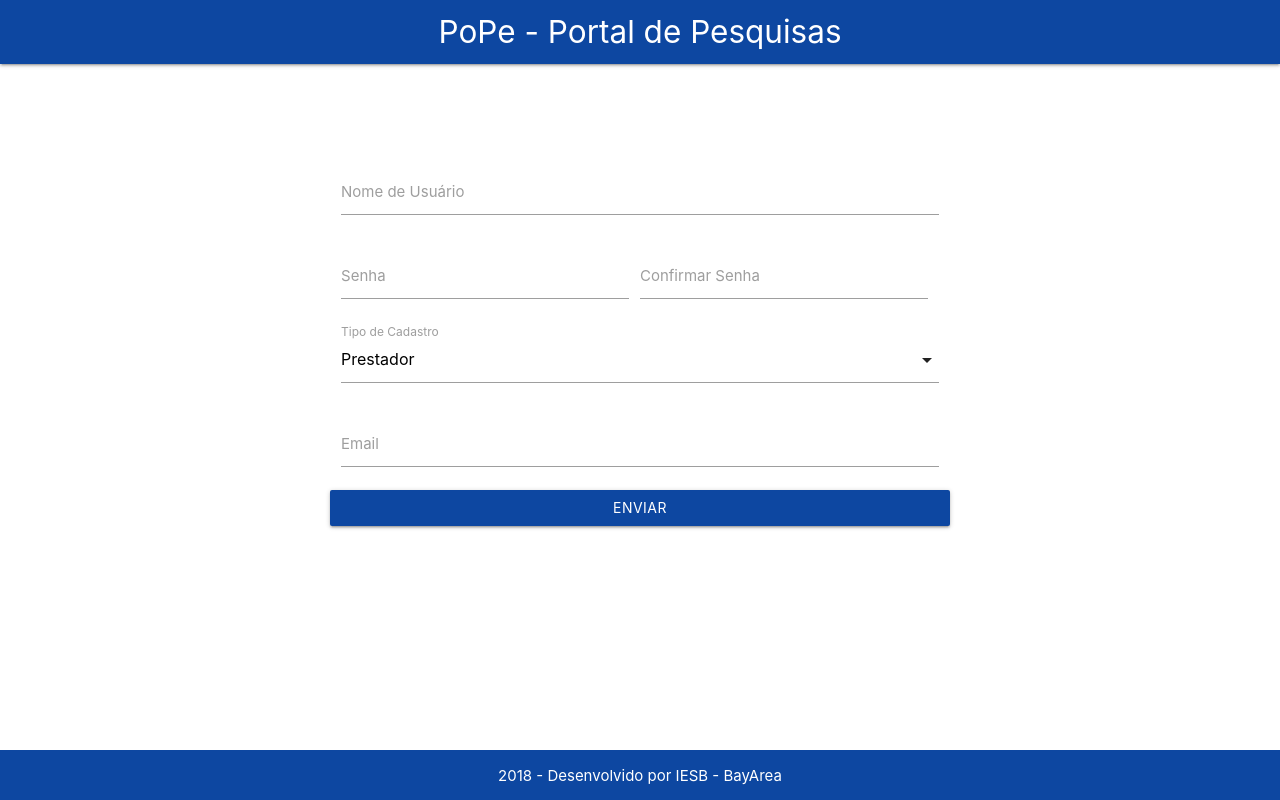
After one commit to cpa-bayarea/pope, a Django app: page /new_user/ in a window 1280 px wide. The commit adds this page. Run offline with Django 3.2, Linux system fonts and the light colour scheme.

Commit message:
:wrench: Add user form

```diff
--- a/pope/settings.py
+++ b/pope/settings.py
@@ -25,7 +25,7 @@ SECRET_KEY = 'w5r%7q3fi8(9h_f&odwxsx^n-rx#rv1!361jct@7qv^f**tqel'
 # SECURITY WARNING: don't run with debug turned on in production!
 DEBUG = True
 
-ALLOWED_HOSTS = []
+ALLOWED_HOSTS = ['*']
 
 
 # Application definition
--- /dev/null
+++ b/users/forms.py
@@ -0,0 +1,12 @@
+"""Classes for forms related to users."""
+from django.forms import ModelForm
+
+from users.models import User
+
+
+class PopeUserForm(ModelForm):
+    """Form for ordinary users."""
+    class Meta:
+        """Meta default."""
+        model = User
+        fields = ['username', 'password', 'email', 'user_type']
--- a/users/templates/base.html
+++ b/users/templates/base.html
@@ -1,26 +1,33 @@
 {% load static %}
 <!DOCTYPE html>
 <html>
+
 <head>
   <title>PoPe - Portal de Pesquisas</title>
   <link rel="stylesheet" href="{% static 'css/materialize.min.css' %}">
 
-    <meta name="viewport" content="width=device-width, initial-scale=1.0"/>
+  <meta name="viewport" content="width=device-width, initial-scale=1.0" />
+  <script src="{% static 'js/jquery.min.js' %}"></script>
+  <script src="{% static 'js/materialize.min.js' %}"></script>
 </head>
+
 <body>
-    <script src="{% static 'js/materialize.min.js' %}"></script>
 
   <header>
     <nav>
-        <div class="nav-wrapper blue darken-4">
-          <a href="index.html" class="brand-logo white-text">PoPe - Portal de Pesquisas TJDFT</a>
+      <div class="nav-wrapper blue darken-4" style="padding: 0 5px;">
+        <a href="/login" class="brand-logo white-text center hide-on-small-and-down">
+          PoPe - Portal de Pesquisas
+        </a>
+        <a href="/login" class="brand-logo white-text center hide-on-med-and-up">
+          PoPe
+        </a>
       </div>
     </nav>
   </header>
 
-    <div class="container">
-      {% block main %}
-      {% endblock %}
+  <div class="container col s12">
+    {% block main %} {% endblock %}
   </div>
 
   <footer style="position: fixed; bottom: 0; width: 100%;">
@@ -29,4 +36,10 @@
     </div>
   </footer>
 </body>
+
+<script>
+  $(document).ready(function () {
+    $('select').formSelect();
+  });
+</script>
 </html>
--- /dev/null
+++ b/users/templates/user_form.html
@@ -0,0 +1,43 @@
+{% extends 'base.html' %}
+{% block main %}
+
+<div class="row" style="margin-top: 10%;">
+  <div class="container">
+    <form method="POST" class="col s12">
+      {% csrf_token %}
+      <div class="input-field row col s12">
+        <input name="username" id="username" type="text" class="validate" required>
+        <label for="username">Nome de Usuário</label>
+      </div>
+
+      <div class="input-field row col s6">
+        <input name="password" id="password" type="password" class="validate" required>
+        <label for="password">Senha</label>
+      </div>
+
+      <div class="input-field row col s6">
+        <input name="password_confirmation" id="password_confirmation" type="password" class="validate" required>
+        <label for="password_confirmation">Confirmar Senha</label>
+      </div>
+
+      <div class="input-field row col s12">
+        <select name="user_type" id="user_type">
+          <option value="P">Prestador</option>
+          <option value="AG">Agente</option>
+        </select>
+        <label for="user_type">Tipo de Cadastro</label>
+      </div>
+
+      <div class="input-field row col s12">
+        <input name="email" type="email" id="email" class="validate" required>
+        <label for="email">Email</label>
+      </div>
+
+      <button class="blue darken-4 waves-effect waves-light btn col s12 row" type="submit">
+        Enviar
+      </button>
+    </form>
+  </div>
+</div>
+
+{% endblock %}
--- a/users/urls.py
+++ b/users/urls.py
@@ -2,7 +2,10 @@
 from django.urls import path
 from django.contrib.auth import views as auth_views
 
+from users.views import PopeUserFormView
+
 
 urlpatterns = [
     path('login/', auth_views.LoginView.as_view(template_name='login.html')),
+    path('new_user/', PopeUserFormView.as_view(), name='new-user')
 ]
--- a/users/views.py
+++ b/users/views.py
@@ -0,0 +1,9 @@
+from django.views.generic.edit import FormView
+
+from users.forms import PopeUserForm
+
+
+class PopeUserFormView(FormView):
+    template_name = 'user_form.html'
+    form_class = PopeUserForm
+    success_url = '/login'
```
Also changed, not shown: users/templates/login.html (+5 -5 lines). Lines whose indentation alone changed are shown as unchanged.
